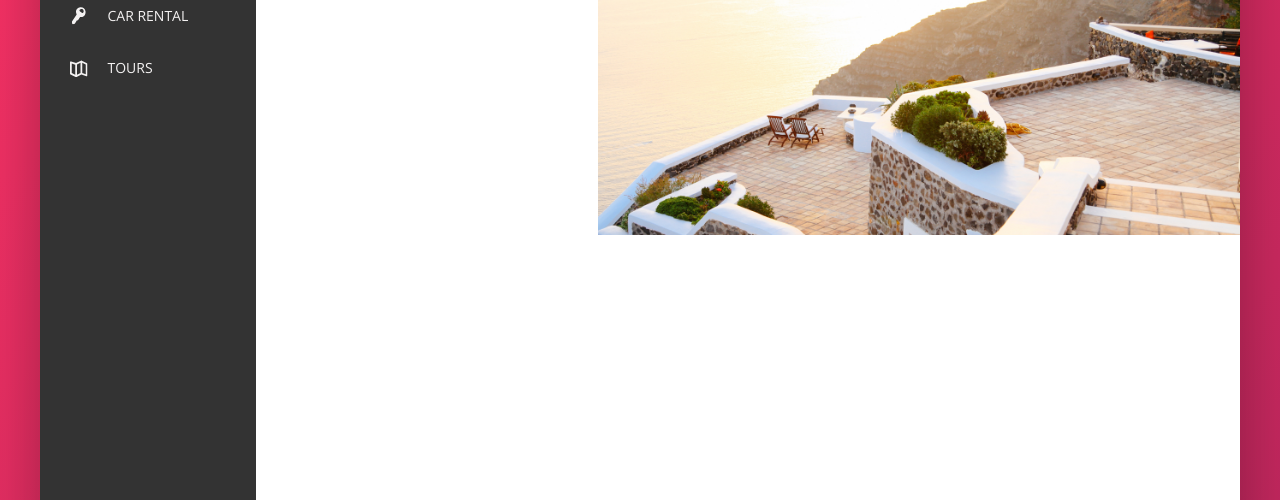
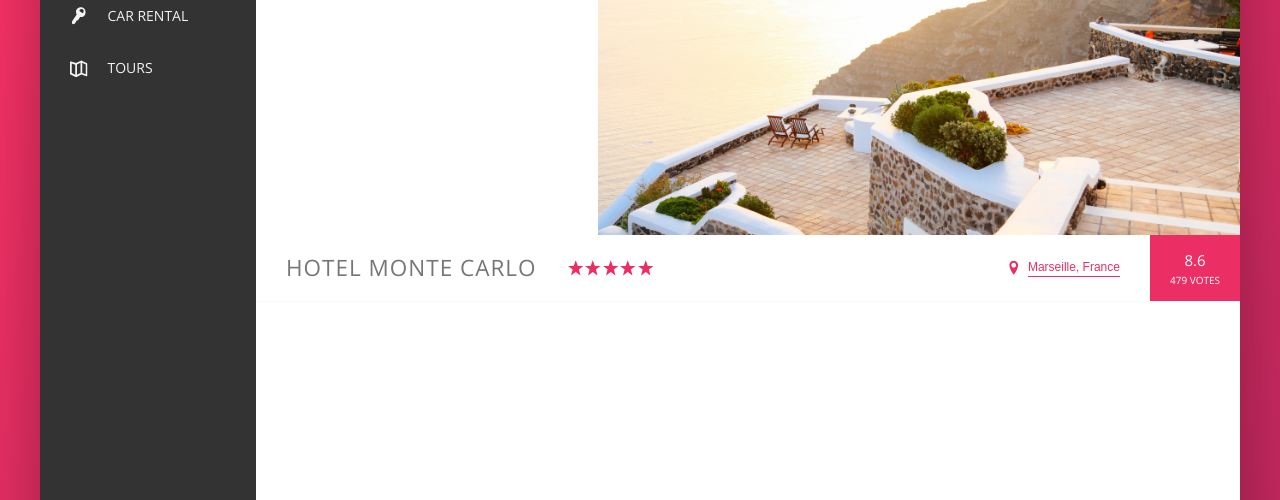
Before and after one commit to aalig/booking, a website: page index.html in a window 1280 px wide. Shown: the part 300-800 px from the top of the page. Drawn offline with nearby package versions, Linux system fonts and the light colour scheme.

Commit message:
Add hotel overview section

```diff
--- a/index.html
+++ b/index.html
@@ -96,6 +96,38 @@
                             <img src="img/hotel-3.jpg" alt="Photo of hotel 3" class="gallery__photo">
                         </figure>
                     </div>
+                    <div class="overview">
+                        <div class="overview__heading">
+                            Hotel Monte Carlo
+                        </div>
+                        <div class="overview__stars">
+                            <svg class="overview__stars-icon">
+                                <use xlink:href="img/sprite.svg#icon-star"></use>
+                            </svg>
+                            <svg class="overview__stars-icon">
+                                <use xlink:href="img/sprite.svg#icon-star"></use>
+                            </svg>
+                            <svg class="overview__stars-icon">
+                                <use xlink:href="img/sprite.svg#icon-star"></use>
+                            </svg>
+                            <svg class="overview__stars-icon">
+                                <use xlink:href="img/sprite.svg#icon-star"></use>
+                            </svg>
+                            <svg class="overview__stars-icon">
+                                <use xlink:href="img/sprite.svg#icon-star"></use>
+                            </svg>
+                        </div>
+                        <div class="overview__location">
+                            <svg class="overview__location-icon">
+                                <use xlink:href="img/sprite.svg#icon-location-pin"></use>
+                            </svg>
+                            <button class="in-btn">Marseille, France</button>
+                        </div>
+                        <div class="overview__rating">
+                            <div class="overview__rating-average">8.6</div>
+                            <div class="overview__rating-count">479 votes</div>
+                        </div>
+                    </div>
                 </div>
             </div>
         </div>
--- a/sass/_components.scss
+++ b/sass/_components.scss
@@ -181,12 +181,111 @@
 .gallery{
     display: flex;
 
-    &__item{
-
-    }
-
     &__photo{
         width: 100%;
         display: block; // this avoids small space underneath an image which happens when we leave it as inline element
     }
 }
+
+///////////////////////////////
+// HOTEL OVERVIEW
+.overview {
+    display: flex;
+    align-items: center;
+    justify-content: space-between;
+    border-bottom: solid 1px var(--color-grey-light-1);
+
+    &__heading {
+        font-size: 2.25rem;
+        font-weight: 300;
+        padding: 1.5rem 3rem;
+        text-transform: uppercase;
+        letter-spacing: 1px;
+    }
+
+    &__stars{
+        display: flex;
+        justify-content: center;
+        margin-right: auto;
+    }
+
+    &__stars-icon,
+    &__location-icon{
+        height: 1.75rem;
+        width: 1.75rem;
+        fill: var(--color-primary);
+    }
+
+    &__location{
+        font-size: 1.2rem;
+        display: flex;
+        align-items: center;
+        margin-right: 3rem;
+    }
+
+    &__location-icon{
+        margin-right: .5rem;
+    }
+
+    &__rating{
+        display: flex;
+        flex-direction: column;
+        justify-content: center;
+        align-items: center;
+        align-self: stretch;
+        color: var(--color-white);
+        background-color: var(--color-primary);
+        padding: 0 2rem;
+    }
+
+    &__rating-average{
+        font-size: 1.5rem;
+    }
+
+    &__rating-count{
+        font-size: 1rem;
+        text-transform: uppercase;
+    }
+}
+
+///////////////////////////////
+// INLINE BUTTON
+.in-btn{
+    border: none;
+    color: var(--color-primary);
+    font-size: inherit;
+    background-color: transparent;
+    border-bottom: 1px solid currentColor;
+    padding-bottom: 2px;
+    display: inline-block;
+    cursor: pointer;
+    transition: all .2s;
+
+    &:hover{
+        color: var(--color-grey-dark-1);
+    }
+
+    &:focus{
+        outline: none;
+        animation: pulsate 1s infinite;
+    }
+}
+
+///////////////////////////////
+// ANIMATION
+@keyframes pulsate{
+    0%{
+        transform: scale(1);
+        box-shadow: none;
+    }
+
+    50%{
+        transform: scale(1);
+        box-shadow: 0 1rem 4rem rgba(0,0,0, .25);
+    }
+
+    100%{
+        transform: scale(1);
+        box-shadow: none;
+    }
+}
```
Also changed, not shown: css/style.css.
